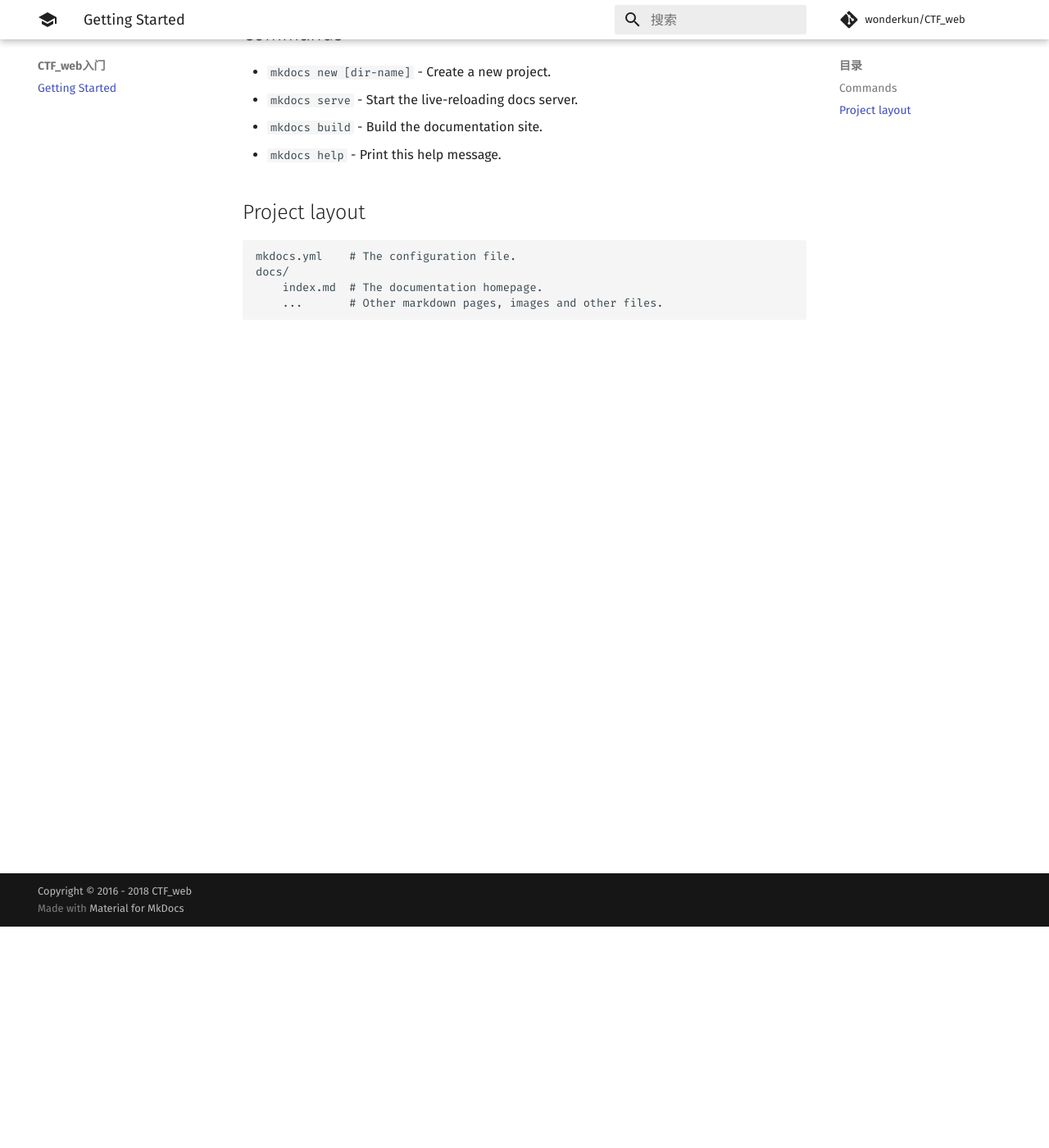
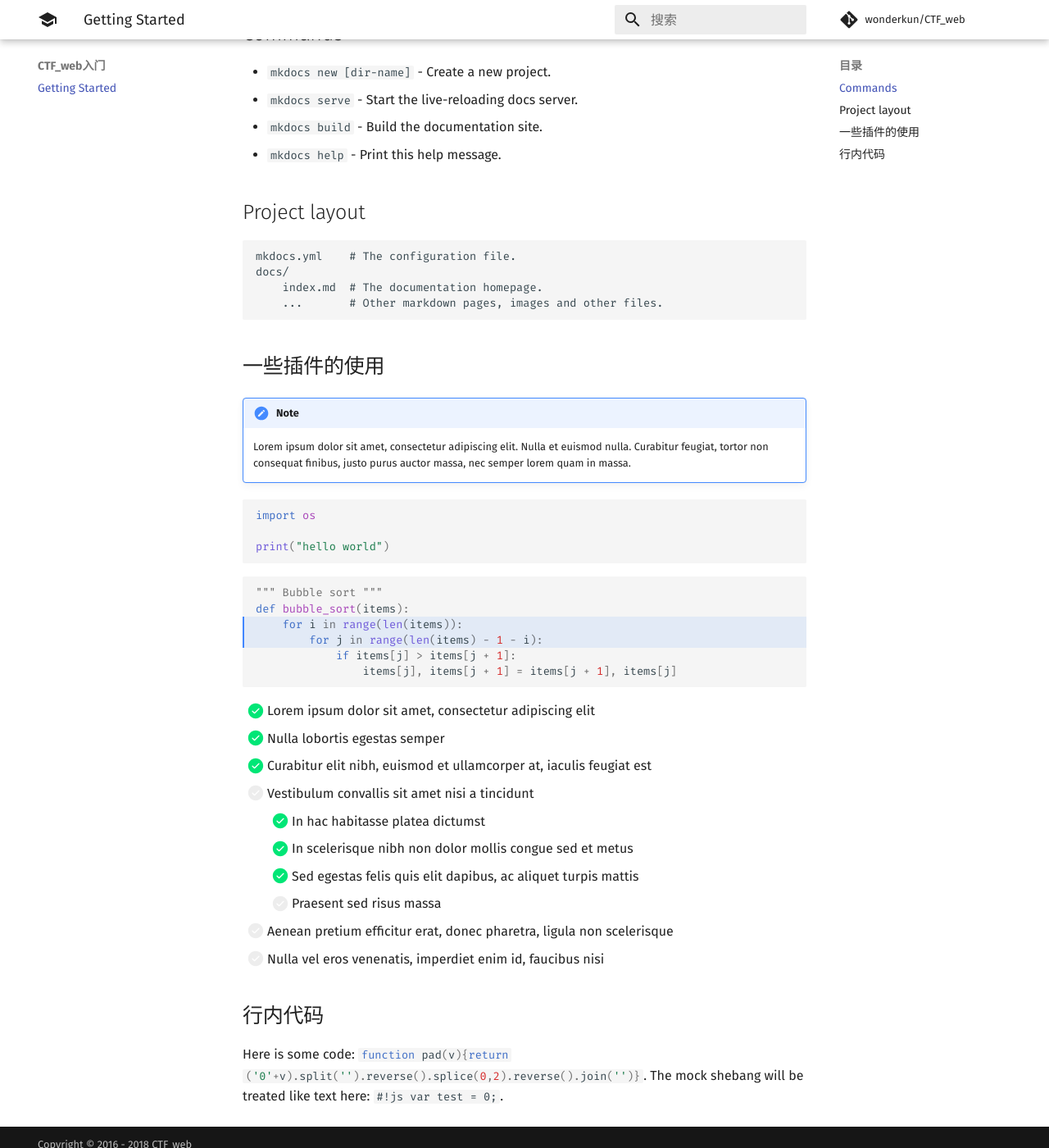
Before and after one commit to wonderkun/CTF_web, an MkDocs documentation site: the page built from docs/index.md, in a window 1280 px wide and 1400 px high, scrolled down 270 px. Shown: the whole window at 82% size. Built offline with MkDocs 1.6.1 and Material for MkDocs 9.7.7, drawn with Linux system fonts in a browser that asks for light colours; comment, search, counter and statistics services are not loaded.

Commit message:
add some extension to mkdocs

````diff
--- a/docs/index.md
+++ b/docs/index.md
@@ -15,3 +15,44 @@ For full documentation visit [mkdocs.org](https://mkdocs.org).
     docs/
         index.md  # The documentation homepage.
         ...       # Other markdown pages, images and other files.
+
+## 一些插件的使用
+
+!!! note
+    Lorem ipsum dolor sit amet, consectetur adipiscing elit. Nulla et euismod
+    nulla. Curabitur feugiat, tortor non consequat finibus, justo purus auctor
+    massa, nec semper lorem quam in massa.
+
+
+
+```python
+import os
+
+print("hello world")
+```
+
+```python hl_lines="3 4"
+""" Bubble sort """
+def bubble_sort(items):
+    for i in range(len(items)):
+        for j in range(len(items) - 1 - i):
+            if items[j] > items[j + 1]:
+                items[j], items[j + 1] = items[j + 1], items[j]
+```
+
+* [x] Lorem ipsum dolor sit amet, consectetur adipiscing elit
+* [x] Nulla lobortis egestas semper
+* [x] Curabitur elit nibh, euismod et ullamcorper at, iaculis feugiat est
+* [ ] Vestibulum convallis sit amet nisi a tincidunt
+    * [x] In hac habitasse platea dictumst
+    * [x] In scelerisque nibh non dolor mollis congue sed et metus
+    * [x] Sed egestas felis quis elit dapibus, ac aliquet turpis mattis
+    * [ ] Praesent sed risus massa
+* [ ] Aenean pretium efficitur erat, donec pharetra, ligula non scelerisque
+* [ ] Nulla vel eros venenatis, imperdiet enim id, faucibus nisi
+
+
+## 行内代码
+
+Here is some code: `#!js function pad(v){return ('0'+v).split('').reverse().splice(0,2).reverse().join('')}`.
+The mock shebang will be treated like text here: ` #!js var test = 0; `.
--- a/mkdocs.yml
+++ b/mkdocs.yml
@@ -35,3 +35,28 @@ theme:
   font:
     text: 'Fira Sans'
     code: 'Fira Mono'
+
+# Extensions
+markdown_extensions:
+  - admonition
+  - codehilite:
+      guess_lang: false
+  - toc:
+      permalink: true
+
+  - pymdownx.arithmatex
+  - pymdownx.betterem:
+      smart_enable: all
+  - pymdownx.caret
+  - pymdownx.critic
+  - pymdownx.details
+  - pymdownx.emoji:
+      emoji_generator: !!python/name:pymdownx.emoji.to_svg
+  - pymdownx.inlinehilite
+  - pymdownx.magiclink
+  - pymdownx.mark
+  - pymdownx.smartsymbols
+  - pymdownx.superfences
+  - pymdownx.tasklist:
+      custom_checkbox: true
+  - pymdownx.tilde
--- a/requirements.txt
+++ b/requirements.txt
@@ -1,2 +1,4 @@
 mkdocs
 mkdocs-material
+pygments
+pymdown-extensions
````
